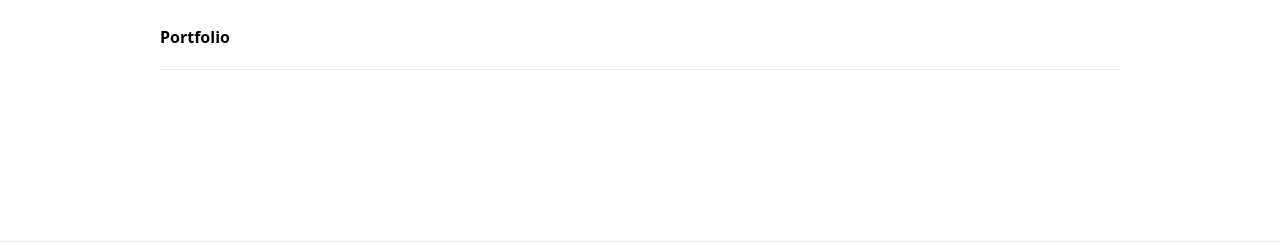
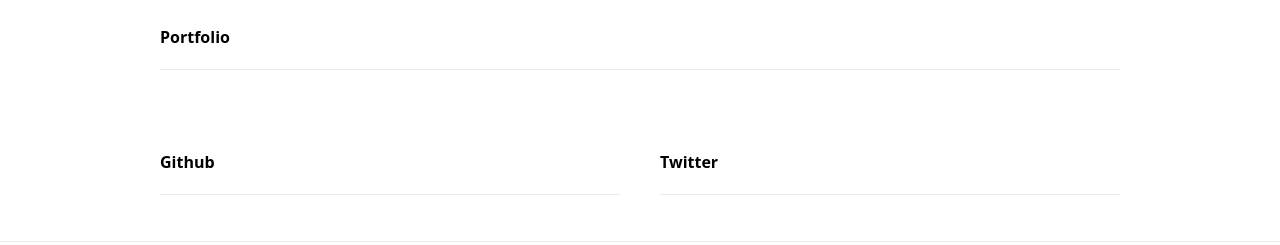
Before and after one commit to oshita-n/qin_portfilio, a Next.js app: page / in a window 1280 px wide. Shown: the part 493-738 px from the top of the page. Built offline with nearby package versions, Linux system fonts and the light colour scheme.

Commit message:
🔨 見え方の編集

```diff
--- a/src/pages/index.tsx
+++ b/src/pages/index.tsx
@@ -7,6 +7,8 @@
 import { Portfolio } from '../components/portfolio/Portfolio'
 
 import Head from 'next/head'
+import { Github } from '../components/github/Github'
+import { Twitter } from '../components/twitter/Twitter'
 
 const Home: NextPage = () => {
   return (
@@ -25,7 +27,16 @@
         <div className='flex flex-col w-[960px]'>
           <Blog />
           <Portfolio />
+          <div className='flex flex-row'>
+            <div className='flex-1'>
+              <Github />
+            </div>
+            <div className='flex-1  ml-10'>
+              <Twitter />
+            </div>
         </div>
+        </div>
+
       </main>
 
 
```
